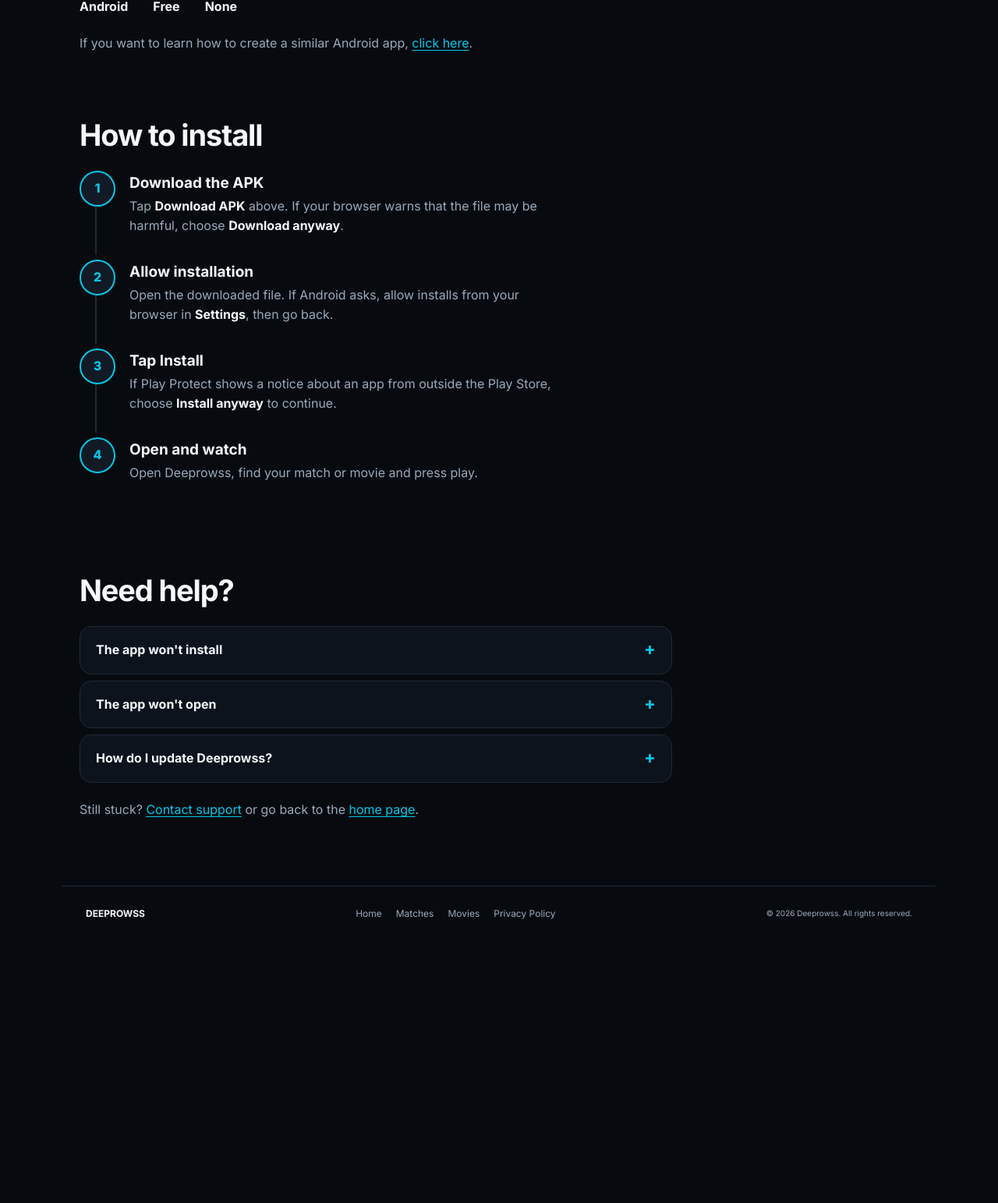
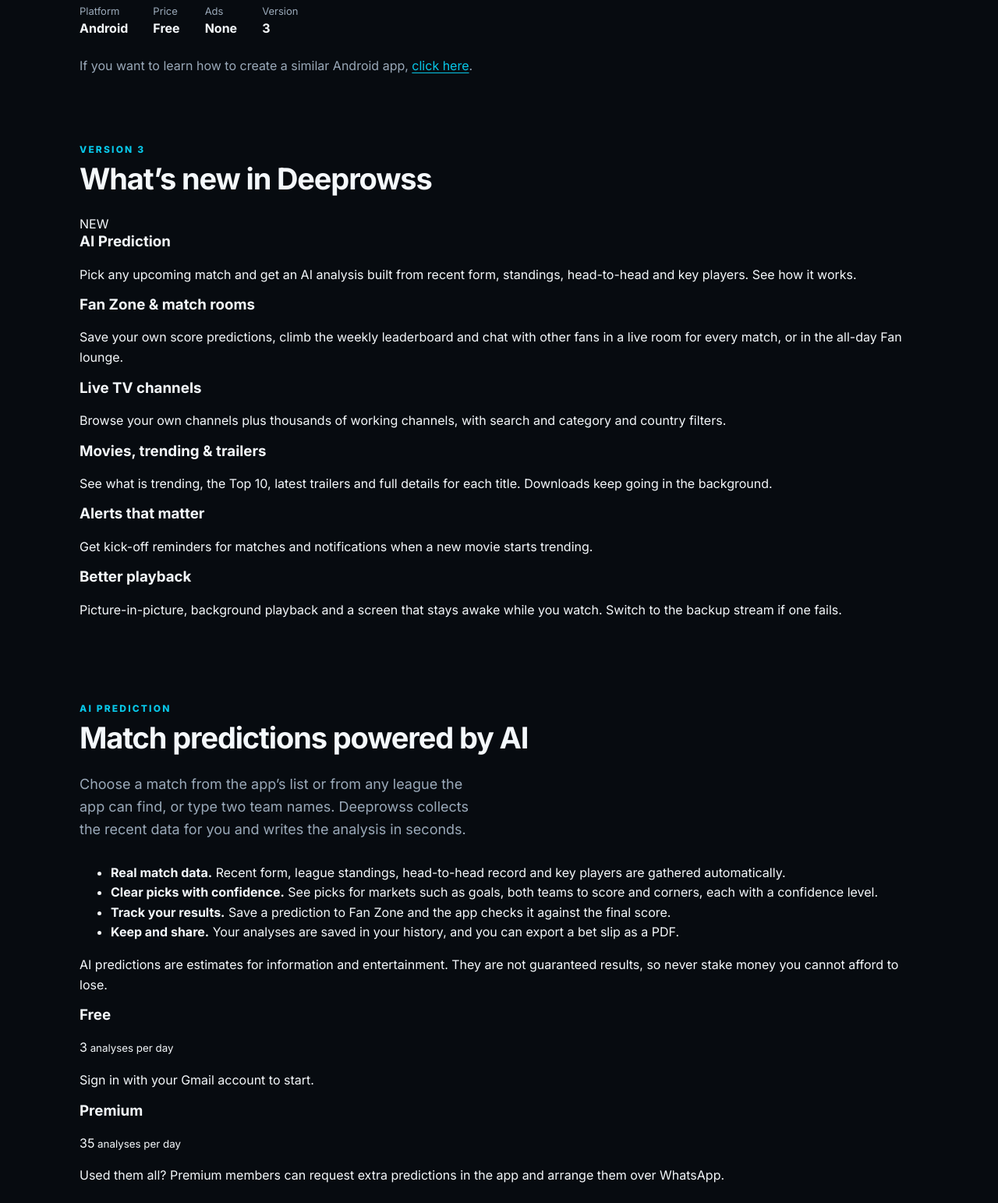
Before and after one commit to Deeprows/mydeep, a plain HTML site: page download.html in a window 1280 px wide. Shown: the part 757-2300 px from the top of the page at 78% size. Before the commit the page ends 1963 px from the top, so only its background shows below. Drawn offline with Linux system fonts and the light colour scheme.

Commit message:
Enhance download.html with SEO and feature updates
Updated the title and meta description for better SEO. Added structured data for the application and included new features in the content.

```diff
--- a/download.html
+++ b/download.html
@@ -4,9 +4,9 @@
   <meta charset="UTF-8">
   <meta name="viewport" content="width=device-width, initial-scale=1.0">
 
-  <title>Download Deeprowss APK: Free Football &amp; Movies App for Android</title>
+  <title>Download Deeprowss APK v3: Football, AI Predictions &amp; Movies for Android</title>
 
-  <meta name="description" content="Download the official Deeprowss APK for Android. Free football matches and movies with no ads. Step-by-step install guide and troubleshooting.">
+  <meta name="description" content="Download the latest Deeprowss APK (v3) for Android. Free football matches, AI match predictions, live TV and movies. What's new, install guide and troubleshooting.">
   <meta name="robots" content="index,follow,max-image-preview:large,max-snippet:-1">
   <meta name="theme-color" content="#070b10">
   <meta name="color-scheme" content="dark">
@@ -17,12 +17,13 @@
   <meta property="og:type" content="website">
   <meta property="og:site_name" content="Deeprowss">
   <meta property="og:title" content="Download Deeprowss for Android">
-  <meta property="og:description" content="Official Deeprowss APK. Football matches and movies, no ads.">
+  <meta property="og:description" content="Deeprowss v3: football matches, AI match predictions, Fan Zone, live TV and movies. Free for Android.">
   <meta property="og:url" content="__SITE_URL__/download.html">
   <meta property="og:image" content="__SITE_URL__/assets/og-image.png">
 
   <meta name="twitter:card" content="summary_large_image">
   <meta name="twitter:title" content="Download Deeprowss for Android">
+  <meta name="twitter:description" content="Deeprowss v3: football matches, AI match predictions, Fan Zone, live TV and movies. Free for Android.">
   <meta name="twitter:image" content="__SITE_URL__/assets/og-image.png">
 
   <link rel="icon" href="assets/favicon.svg" type="image/svg+xml">
@@ -35,6 +36,20 @@
 
   <link rel="stylesheet" href="css/style.css">
   <link rel="stylesheet" href="css/download.css">
+
+  <script type="application/ld+json">
+  {
+    "@context": "https://schema.org",
+    "@type": "SoftwareApplication",
+    "name": "Deeprowss",
+    "operatingSystem": "Android",
+    "applicationCategory": "SportsApplication",
+    "softwareVersion": "3",
+    "downloadUrl": "__APK__",
+    "description": "Free Android app for football matches, AI match predictions, live TV channels and movies.",
+    "offers": { "@type": "Offer", "price": "0", "priceCurrency": "USD" }
+  }
+  </script>
 </head>
 
 <body class="dl-page">
@@ -80,6 +95,8 @@
   <nav class="nav" id="main-nav" aria-label="Main navigation">
     <a href="index.html#matches">Upcoming Matches</a>
     <a href="index.html#movies">Latest Movies</a>
+    <a href="#whats-new">What&rsquo;s New</a>
+    <a href="#ai-predict">AI Prediction</a>
     <a href="#install">How to Install</a>
     <a href="#help">Help</a>
     <a href="learn.html">Learn to Build Apps</a>
@@ -98,8 +115,8 @@
       <p class="eyebrow">ANDROID APK</p>
       <h1>Download Deeprowss</h1>
       <p class="dl-lead">
-        Free football matches and the latest movies in one ad-free Android app.
-        Tap a button below to start the download.
+        Free football matches, AI match predictions, live TV and the latest movies
+        in one Android app. Version 3 is ready. Tap a button below to start the download.
       </p>
 
       <div class="dl-buttons">
@@ -117,6 +134,7 @@
         <div><dt>Platform</dt><dd>Android</dd></div>
         <div><dt>Price</dt><dd>Free</dd></div>
         <div><dt>Ads</dt><dd>None</dd></div>
+        <div><dt>Version</dt><dd>3</dd></div>
       </dl>
 
       <p class="help-line">
@@ -131,6 +149,72 @@
       <img class="shot s3" src="assets/app-movies.webp" width="1024" height="1536" alt="" loading="lazy">
     </div>
 
+  </section>
+
+  <!-- WHAT'S NEW -->
+  <section class="dl-section" id="whats-new" aria-labelledby="new-title">
+    <p class="eyebrow">VERSION 3</p>
+    <h2 id="new-title">What&rsquo;s new in Deeprowss</h2>
+
+    <div class="dl-cards">
+      <article class="dl-card dl-card-feature">
+        <span class="dl-badge">NEW</span>
+        <h3>AI Prediction</h3>
+        <p>Pick any upcoming match and get an AI analysis built from recent form, standings, head-to-head and key players. <a href="#ai-predict">See how it works</a>.</p>
+      </article>
+      <article class="dl-card">
+        <h3>Fan Zone &amp; match rooms</h3>
+        <p>Save your own score predictions, climb the weekly leaderboard and chat with other fans in a live room for every match, or in the all-day Fan lounge.</p>
+      </article>
+      <article class="dl-card">
+        <h3>Live TV channels</h3>
+        <p>Browse your own channels plus thousands of working channels, with search and category and country filters.</p>
+      </article>
+      <article class="dl-card">
+        <h3>Movies, trending &amp; trailers</h3>
+        <p>See what is trending, the Top 10, latest trailers and full details for each title. Downloads keep going in the background.</p>
+      </article>
+      <article class="dl-card">
+        <h3>Alerts that matter</h3>
+        <p>Get kick-off reminders for matches and notifications when a new movie starts trending.</p>
+      </article>
+      <article class="dl-card">
+        <h3>Better playback</h3>
+        <p>Picture-in-picture, background playback and a screen that stays awake while you watch. Switch to the backup stream if one fails.</p>
+      </article>
+    </div>
+  </section>
+
+  <!-- AI PREDICTION -->
+  <section class="dl-section" id="ai-predict" aria-labelledby="ai-title">
+    <p class="eyebrow">AI PREDICTION</p>
+    <h2 id="ai-title">Match predictions powered by AI</h2>
+
+    <div class="ai-grid">
+      <div class="ai-copy">
+        <p class="dl-lead">Choose a match from the app&rsquo;s list or from any league the app can find, or type two team names. Deeprowss collects the recent data for you and writes the analysis in seconds.</p>
+        <ul class="ai-points">
+          <li><b>Real match data.</b> Recent form, league standings, head-to-head record and key players are gathered automatically.</li>
+          <li><b>Clear picks with confidence.</b> See picks for markets such as goals, both teams to score and corners, each with a confidence level.</li>
+          <li><b>Track your results.</b> Save a prediction to Fan Zone and the app checks it against the final score.</li>
+          <li><b>Keep and share.</b> Your analyses are saved in your history, and you can export a bet slip as a PDF.</li>
+        </ul>
+        <p class="ai-note">AI predictions are estimates for information and entertainment. They are not guaranteed results, so never stake money you cannot afford to lose.</p>
+      </div>
+
+      <div class="plans" role="table" aria-label="AI Prediction limits">
+        <div class="plan" role="row">
+          <h3 role="cell">Free</h3>
+          <p class="plan-num" role="cell">3<small> analyses per day</small></p>
+          <p role="cell">Sign in with your Gmail account to start.</p>
+        </div>
+        <div class="plan plan-premium" role="row">
+          <h3 role="cell">Premium</h3>
+          <p class="plan-num" role="cell">35<small> analyses per day</small></p>
+          <p role="cell">Used them all? Premium members can request extra predictions in the app and arrange them over WhatsApp.</p>
+        </div>
+      </div>
+    </div>
   </section>
 
   <!-- INSTALL STEPS -->
@@ -162,6 +246,18 @@
     <h2 id="help-title">Need help?</h2>
 
     <div class="faq">
+      <details>
+        <summary>What is AI Prediction?</summary>
+        <p>Open the <b>AI Predict</b> tab, pick an upcoming match and tap to analyse it. The app gathers recent form, standings, head-to-head and key players, then shows its picks with confidence levels.</p>
+      </details>
+      <details>
+        <summary>How many AI predictions can I make?</summary>
+        <p>Free accounts get 3 analyses per day. Premium accounts get 35 per day and can request more from inside the app. Limits reset every day.</p>
+      </details>
+      <details>
+        <summary>Do I need an account?</summary>
+        <p>Watching matches and movies does not need one. AI Prediction, Fan Zone and match chat need you to sign in with a Gmail account.</p>
+      </details>
       <details>
         <summary>The app won't install</summary>
         <p>Make sure the APK downloaded completely and that Android allows installation from your browser. Try the alternative link if it keeps failing.</p>
```
